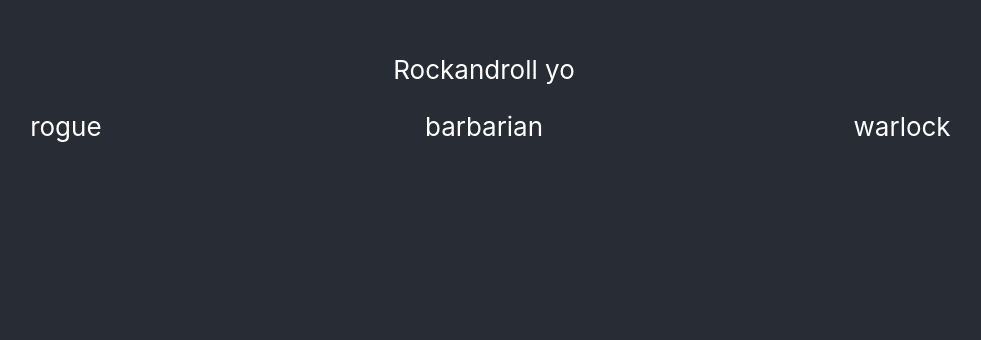
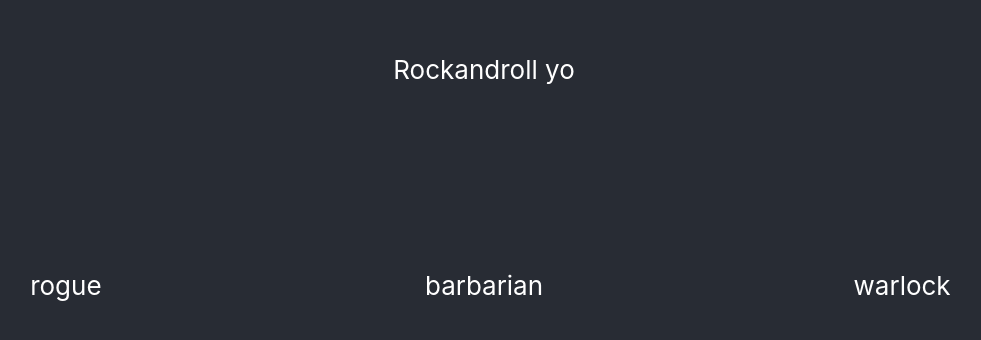
Before and after one commit to Bebopskull/character_cards, a React (Create React App) app in the folder dnd_chars/: page / in a window 1280 px wide. Shown: the part 156-496 px from the top of the page, without its empty margins (156-1137 px from the left). Built offline with nearby package versions, Linux system fonts and the light colour scheme; no server answers.

Commit message:
before styling the cards

```diff
--- a/dnd_chars/src/components/ClassCardList.component.jsx
+++ b/dnd_chars/src/components/ClassCardList.component.jsx
@@ -1,7 +1,7 @@
 import axios from 'axios';
 import react, {useState} from 'react';
 import './ClassCardList.style.css';
-
+import ClassCard from './classCards/classCard.component'
 
 export default function ClassList(props){
 // console.log(props)
@@ -33,7 +33,11 @@ axios.get('https://www.dnd5eapi.co/api/classes')
 
 
 // console.log('DATA ===>', list);
-const actualList = data.classes.map(clase => <div className = 'class-card' key={clase.index}> {clase.name} </div>);
+const actualList = data.classes.map(clase => <ClassCard
+                                    className = 'class-card'
+                                    key={clase.index}
+                                    name={clase.name}
+                                    /> );
 
 
 
--- a/dnd_chars/src/components/ClassCardList.style.css
+++ b/dnd_chars/src/components/ClassCardList.style.css
@@ -19,5 +19,8 @@
 
 	width: 300px;
 	height: 350px;
+	display: flex;
+	justify-content: center;
+	align-items: center;
 
 }
--- a/dnd_chars/src/components/classCards/classCard.component.jsx
+++ b/dnd_chars/src/components/classCards/classCard.component.jsx
@@ -2,8 +2,8 @@ import react, {useState} from 'react';
 
 export default function ClassCard(props){
 
+	console.log('ClassCard props===>', props)
 
 
-
-	return
+	return (<div className = 'class-card' > {props.name} </div>)
 }
```
